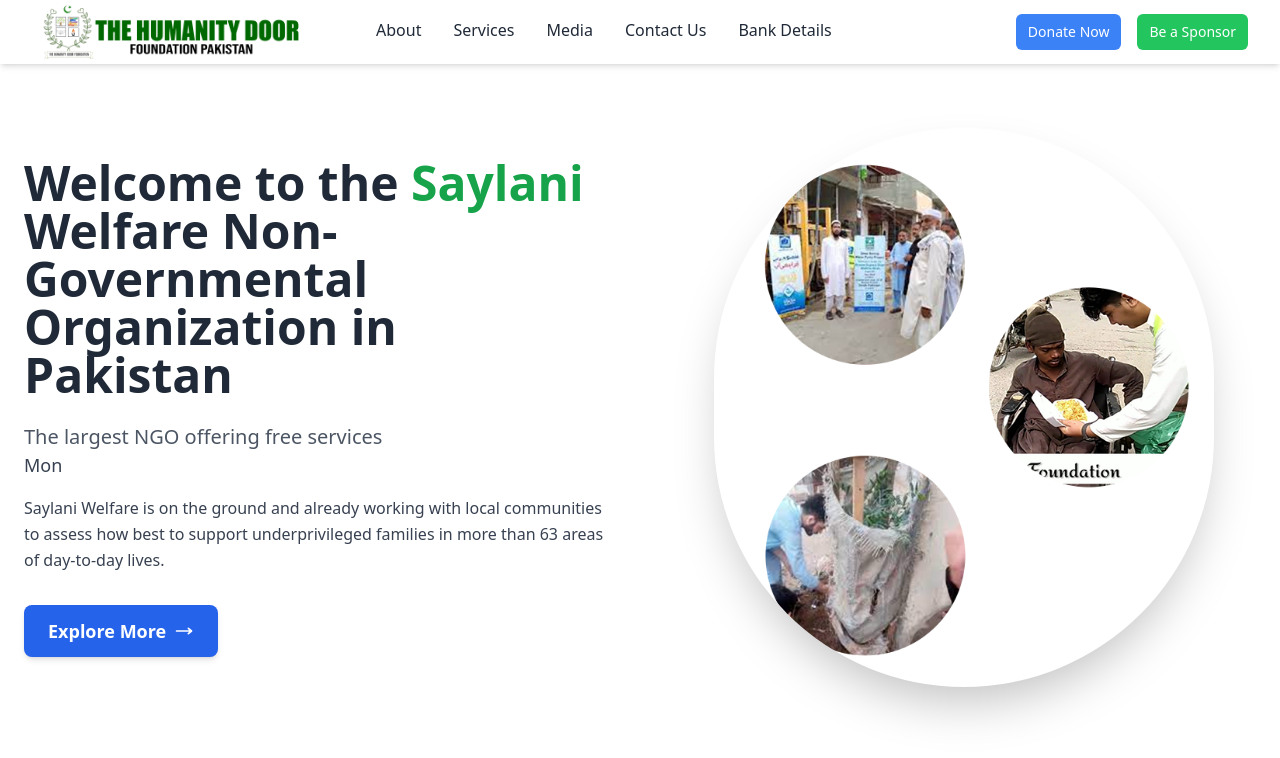
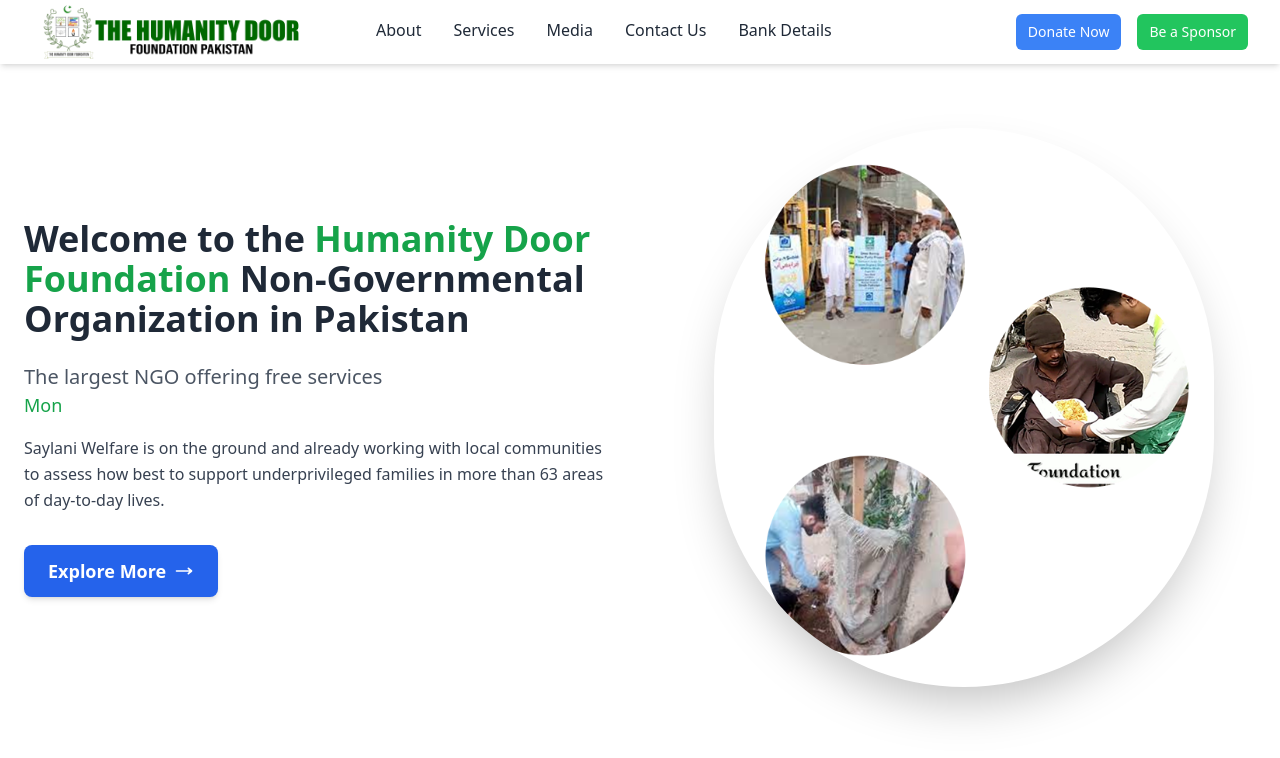
Before and after one commit to farhannawazofficial/the-humanity-door-web, a Next.js app: page / in a window 1280 px wide. Shown: the top 758 px of the page. Built offline with nearby package versions, Linux system fonts and the light colour scheme.

Commit message:
Update MainSection.js

```diff
--- a/components/MainSection.js
+++ b/components/MainSection.js
@@ -1,54 +1,3 @@
-// // components/MainSection.js
-// "use client";
-// import Typical from 'react-typical';
-// import Image from 'next/image';
-// import Main from '../public/images/main.png'
-
-
-// const MainSection = () => {
-//   return (
-//     <section className="bg-gray-100 py-20">
-//       <div className="max-w-4xl mx-auto px-4 text-center">
-//         <h1 className="text-4xl font-bold text-gray-800 mb-4">
-//           Welcome to the Saylani Welfare Non-Governmental Organization in Pakistan
-//         </h1>
-//         <p className="text-xl text-gray-600 mb-8">
-//           The largest NGO offering free assistance
-//           <Typical
-//             steps={[
-//               'Monthly Family Support',
-//               3000,
-//               'Clean Water',
-//               3000,
-//               'Green Plants',
-//               3000,
-//             ]}
-//             loop={Infinity}
-//             wrapper="p"
-//             className="text-lg text-gray-700"
-//           />
-//         </p>
-//         <p className="text-xl text-gray-600 mb-8">
-//           Saylani Welfare is on the ground and already working with local communities to assess how best to support underprivileged families in more than 63 areas of day to day lives
-//         </p>
-
-//         <div className="w-full md:w-1/2 flex justify-center">
-//           <Image
-//             src={Main} // Path to your image
-//             alt="Logo"
-//             width={300} // Adjust the width as needed
-//             height={300} // Adjust the height as needed
-//             priority // Optional: Preload the image for better performance
-//           />
-//         </div>
-//       </div>
-//     </section>
-//   );
-// };
-
-// export default MainSection;
-
-
 
 "use client";
 import Typical from 'react-typical';
@@ -62,8 +11,8 @@
       <div className="max-w-screen-xl mx-auto px-6 lg:flex lg:items-center lg:space-x-16">
         {/* Left Side: Text */}
         <div className="lg:w-1/2">
-          <h1 className="text-4xl lg:text-5xl font-bold leading-snug text-gray-800">
-            Welcome to the <span className="text-green-600">Saylani</span> Welfare Non-Governmental Organization in Pakistan
+          <h1 className="text-4xl lg:text-4xl font-bold leading-snug text-gray-800">
+            Welcome to the <span className="text-green-600">Humanity Door Foundation</span> Non-Governmental Organization in Pakistan
           </h1>
           <p className="mt-6 text-xl font-medium text-gray-600">
             The largest NGO offering free services <Typical
@@ -77,7 +26,7 @@
             ]}
             loop={Infinity}
             wrapper="p"
-            className="text-lg text-gray-700"
+            className="text-lg text-green-600"
           />
           </p>
           <p className="mt-4 text-gray-700 leading-relaxed">
```
